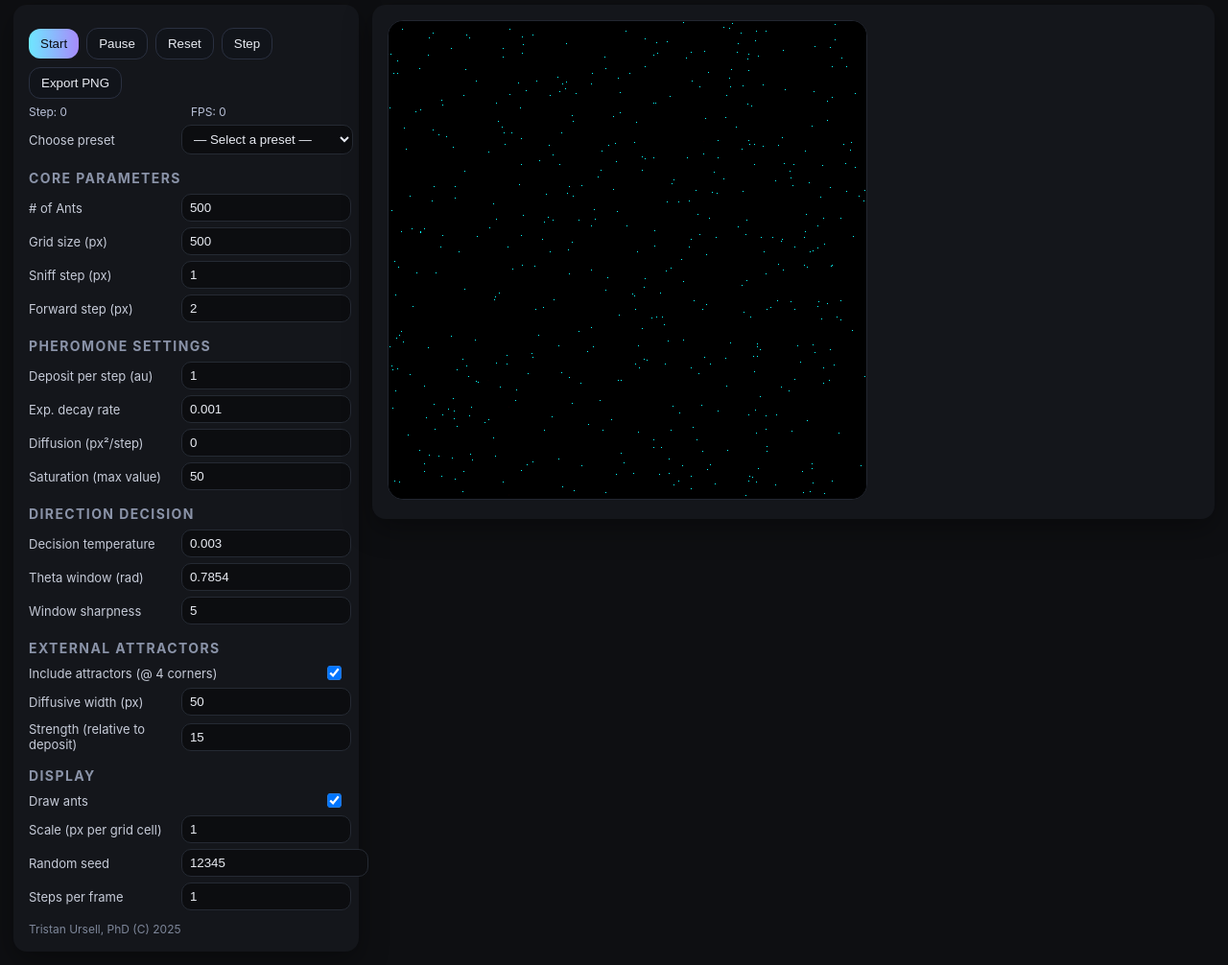
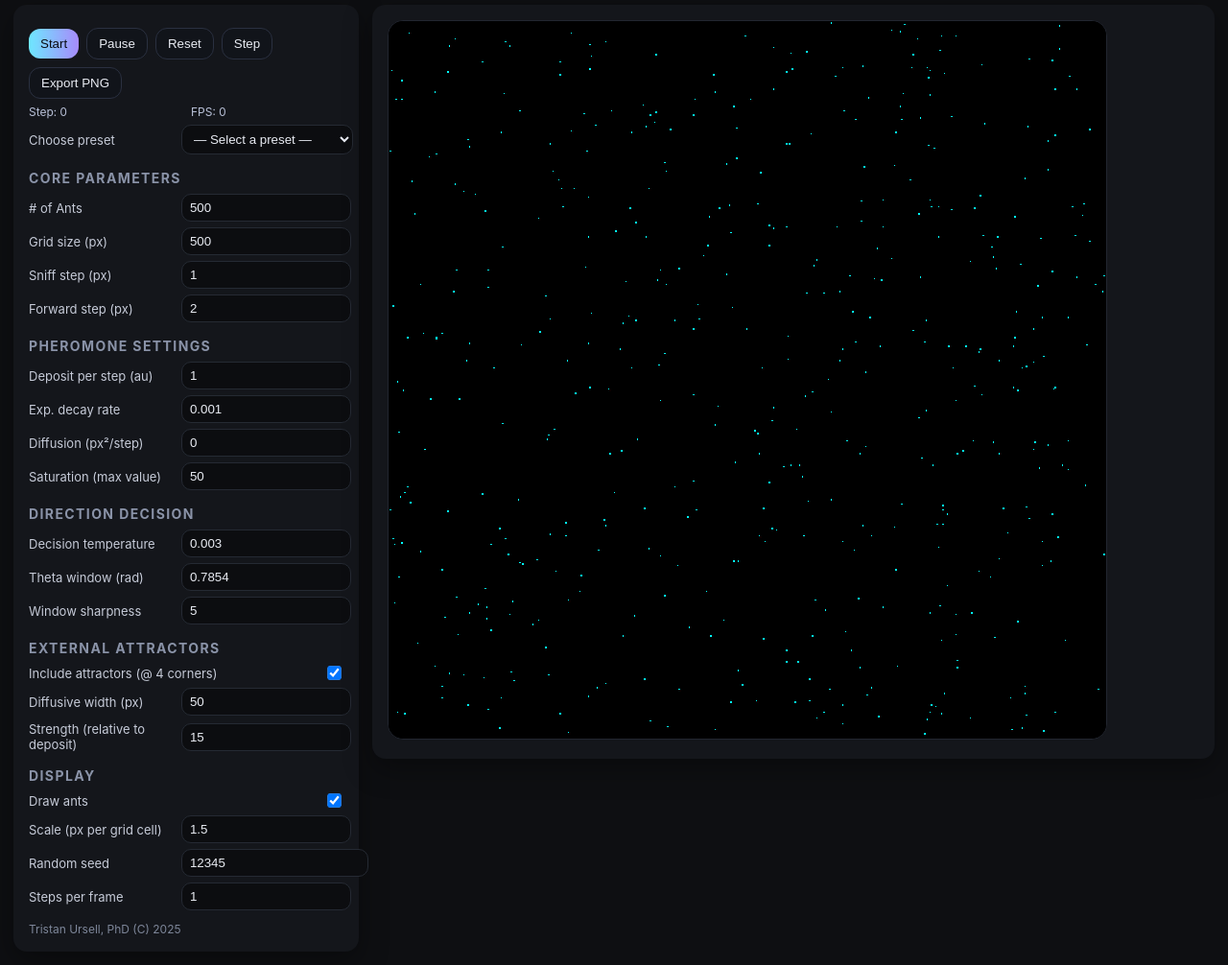
Before and after one commit to tristansu/ant_network_sim, a plain HTML site: page index.html in a window 1280 px wide. Shown: the part 64-1070 px from the top of the page at 96% size. Drawn offline with Linux system fonts and the light colour scheme.

Commit message:
Update index.html

```diff
--- a/index.html
+++ b/index.html
@@ -83,9 +83,9 @@
 
       <h2>Display</h2>
       <div class="row"><label for="drawAnts">Draw ants</label><input id="drawAnts" type="checkbox" checked></div>
-            <div class="row"><label for="scale">Scale (px per grid cell)</label><input id="scale" type="number" min="1" max="20" step="1" value="1"></div>
+            <div class="row"><label for="scale">Scale (px per grid cell)</label><input id="scale" type="number" min="1" max="20" step="0.1" value="1.5"></div>
       <div class="row"><label for="seed">Random seed</label><input id="seed" type="number" step="1" value="12345"></div>
-      <div class="row"><label for="spf">Steps per frame</label><input id="spf" type="number" min="1" max="20" step="1" value="1"></div>
+      <div class="row"><label for="spf">Steps per frame</label><input id="spf" type="number" min="1" max="20" step="4" value="1"></div>
 
       <div class="footer">Tristan Ursell, PhD (C) 2025</div>
     </section>
@@ -253,7 +253,7 @@ class AntSim{
       pher_sat: Number(document.getElementById('sat').value),
       attq: document.getElementById('attq').checked,
       drawAnts: document.getElementById('drawAnts').checked,      stepsPerFrame: clamp(valN('spf')|0, 1, 100),
-      scale: clamp(valN('scale')|0, 1, 20),
+      scale: clamp(valN('scale'), 1, 20),
       seed: valN('seed')|0,
       Datt: Math.max(1, valN('Datt')),
       Datt_mag: Math.max(0, valN('Datt_mag'))
@@ -490,8 +490,8 @@ $('exportBtn').onclick = ()=>{
 
 // Safe event wiring for inputs that always exist in the DOM
 $('dxfor').addEventListener('change', ()=>{ const Ns = computeNsamp(Number($('dxfor').value)); app.rebuildSampling(Ns); });
-$('scale').addEventListener('change', ()=>{ const sc = clamp(Number($('scale').value)|0,1,20); const L = Number($('L').value)|0; cnv.style.width = (L*sc)+'px'; cnv.style.height = (L*sc)+'px'; });
-$('L').addEventListener('change', ()=>{ const sc = clamp(Number($('scale').value)|0,1,20); const L = Number($('L').value)|0; cnv.style.width = (L*sc)+'px'; cnv.style.height = (L*sc)+'px'; });
+$('scale').addEventListener('change', ()=>{ const sc = clamp(parseFloat($('scale').value),1,20); const L = Number($('L').value)|0; cnv.style.width = (L*sc)+'px'; cnv.style.height = (L*sc)+'px'; });
+$('L').addEventListener('change', ()=>{ const sc = clamp(parseFloat($('scale').value),1,20); const L = Number($('L').value)|0; cnv.style.width = (L*sc)+'px'; cnv.style.height = (L*sc)+'px'; });
 
 function wireLiveControls(){
   const $ = (id)=>document.getElementById(id);
```
